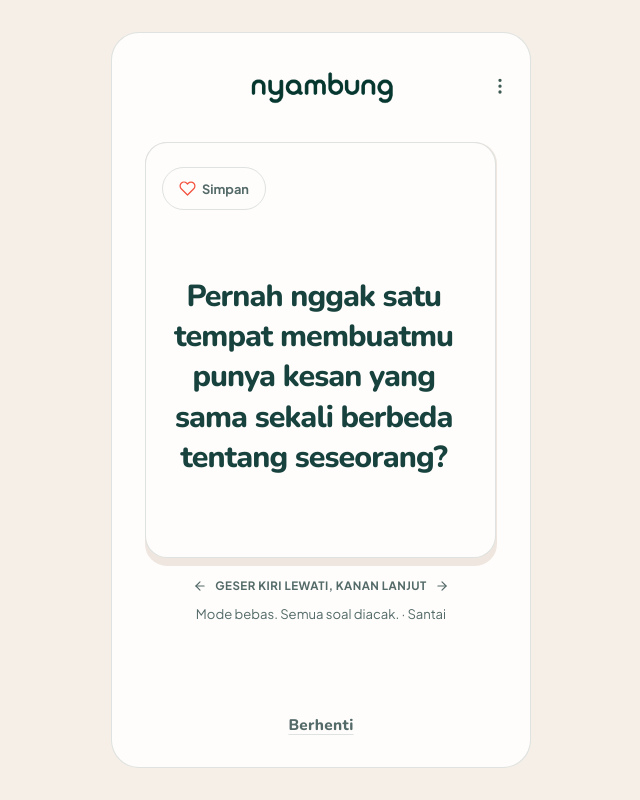
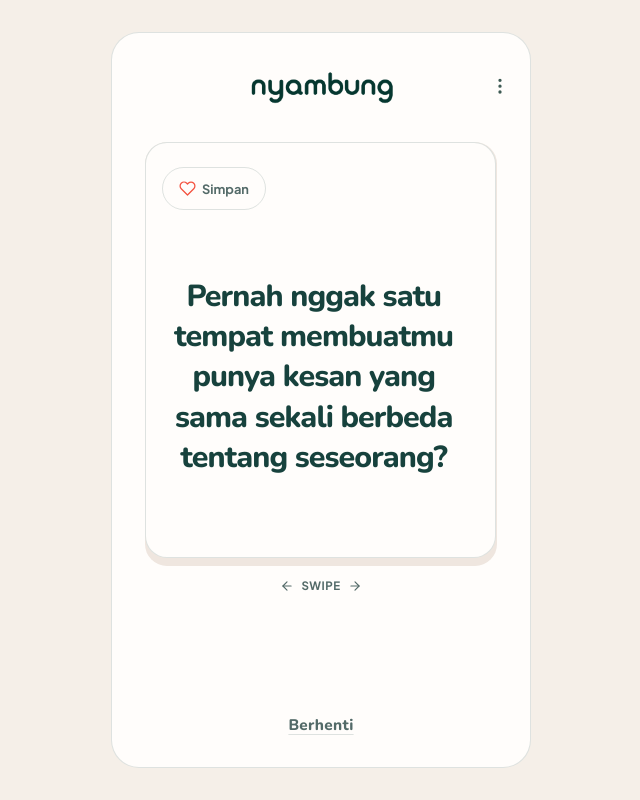
Before and after one commit to royhanmh/nyambung, a React (Vite) app: page /#home in a window 1280 px wide. Both pictures are taken after a click on the button "Lewati, langsung mulai". Shown: the whole page, without its empty margins (319-959 px from the left). Built offline with nearby package versions, Linux system fonts and the light colour scheme.

Commit message:
revert(game): drop depth note, restore Swipe hint and pan-y

```diff
--- a/src/App.jsx
+++ b/src/App.jsx
@@ -1350,19 +1350,11 @@ export default function App() {
                 </section>
               </div>
 
-              <div
-                className="gesture-hint"
-                role="group"
-                aria-label="Petunjuk geser"
-              >
+              <div className="gesture-hint" aria-label="Petunjuk gesture">
                 <FiArrowLeft aria-hidden="true" />
-                <span>Geser kiri lewati, kanan lanjut</span>
+                <span>Swipe</span>
                 <FiArrowRight aria-hidden="true" />
               </div>
-
-              <p className="session-note" aria-live="polite">
-                {sessionNote} · {depthLabels[depth]}
-              </p>
 
               <div className="spacer" />
 
--- a/src/styles.css
+++ b/src/styles.css
@@ -1080,7 +1080,7 @@ button {
   transform: translate3d(var(--swipe-x), var(--swipe-y), 0)
     rotate(var(--swipe-rotate));
   transform-origin: 50% 85%;
-  touch-action: none;
+  touch-action: pan-y;
   cursor: grab;
   will-change: transform;
   z-index: 2;
@@ -1188,17 +1188,6 @@ button {
   flex: 0 0 14px;
 }
 
-.session-note {
-  margin: 10px 0 0;
-  color: var(--muted);
-  font-family: var(--font-body);
-  font-size: var(--text-body-sm);
-  font-weight: 400;
-  line-height: 1.5;
-  text-align: center;
-  text-wrap: pretty;
-}
-
 .answer-actions {
   display: grid;
   grid-template-columns: 1fr 1fr;
```
